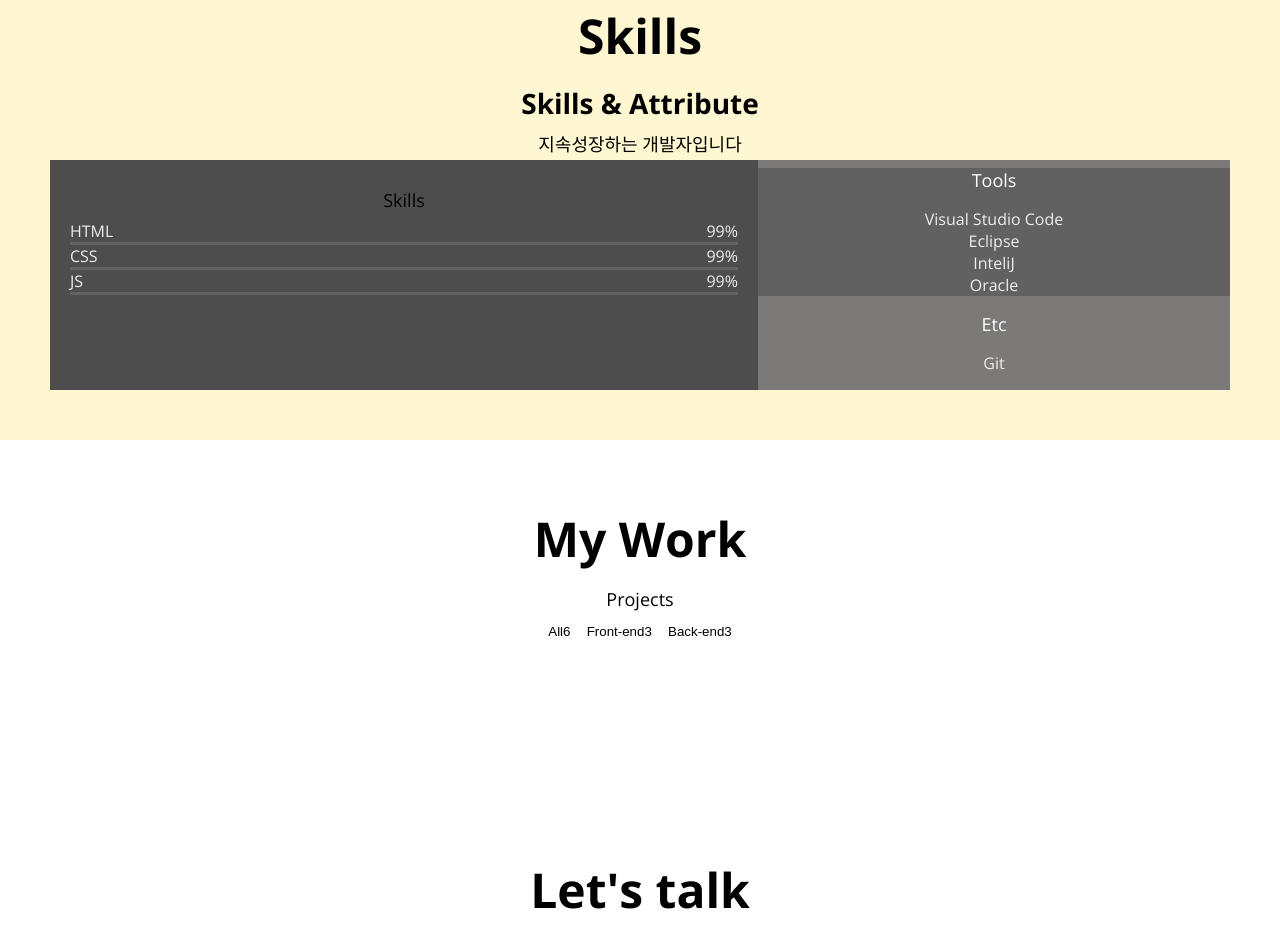
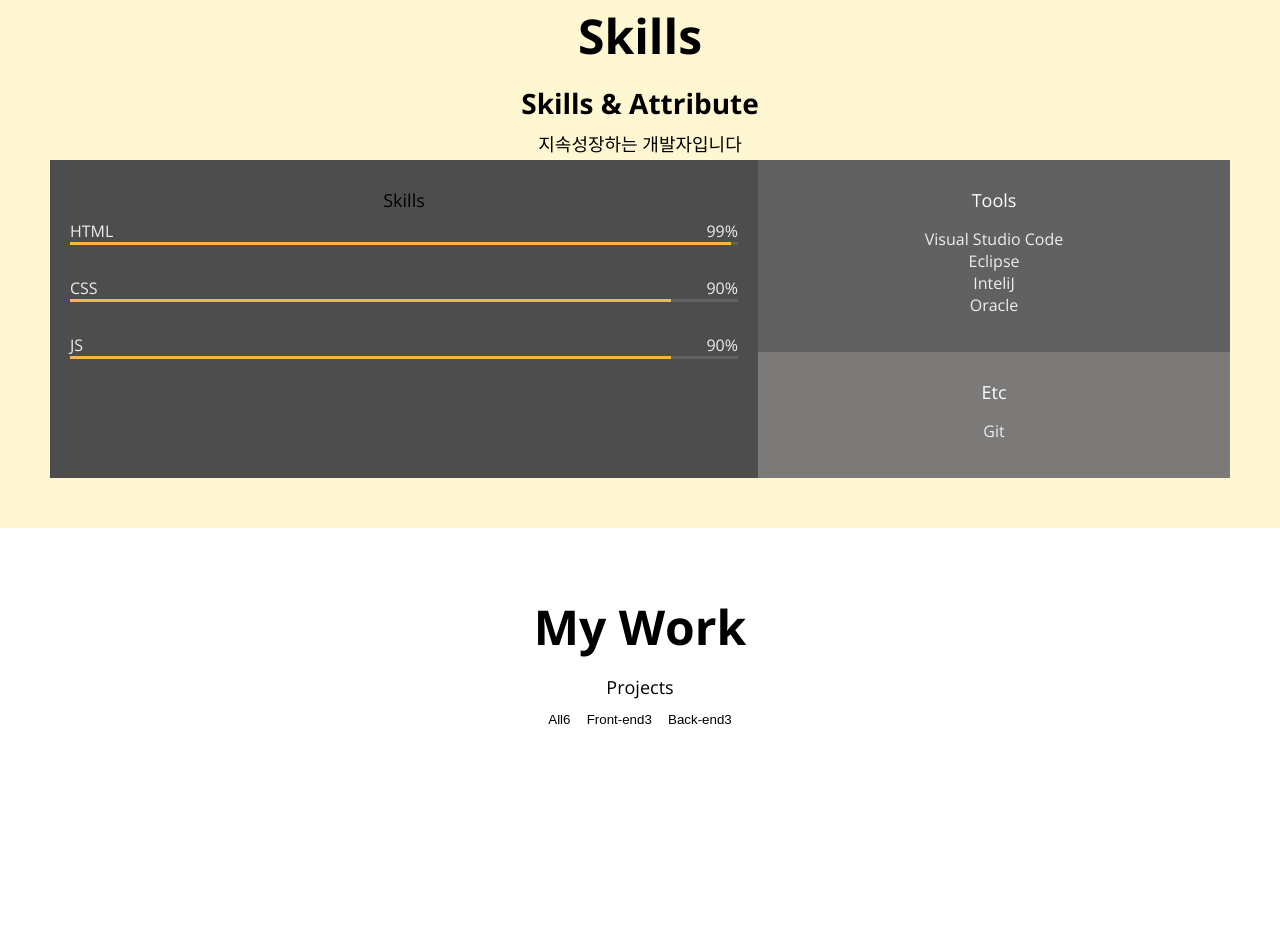
Before and after one commit to monty420420/FE_PF, a plain HTML site: page index.html in a window 1280 px wide. Shown: the part 1926-2861 px from the top of the page. Drawn offline with nearby package versions, Linux system fonts and the light colour scheme.

Commit message:
css__skill2

```diff
--- a/index.html
+++ b/index.html
@@ -135,25 +135,25 @@
             <span>99%</span>
           </div>
           <div class="skill__bar">
-            <div class="skill__value"></div>
+            <div class="skill__value" style="width: 99%;"></div>
           </div>
         </div>
         <div class="skill">
           <div class="skill_description">
             <span>CSS</span>
-            <span>99%</span>
+            <span>90%</span>
           </div>
           <div class="skill__bar">
-            <div class="skill__value"></div>
+            <div class="skill__value" style="width: 90%;"></div>
           </div>
         </div>
         <div class="skill">
           <div class="skill_description">
             <span>JS</span>
-            <span>99%</span>
+            <span>90%</span>
           </div>
           <div class="skill__bar">
-            <div class="skill__value"></div>
+            <div class="skill__value" style="width: 90%;"></div>
           </div>
         </div>
         </div>
--- a/style.css
+++ b/style.css
@@ -202,6 +202,10 @@
      padding: 20px;
   }
 
+  .skill{
+      margin-bottom: 32px;
+  }
+
   .skill_description{
       display: flex;
       justify-content: space-between;
@@ -213,6 +217,12 @@
       background-color: var(--color-grey);
   }
 
+  .skill__value{
+      width: 70%;
+      height: 3px;
+      background-color: var(--color-orange);
+  }
+
   .skillset_right{
     flex-basis: 40%;
   }
@@ -220,3 +230,8 @@
   .tools{
       background-color: var(--color-grey);
   }
+
+  .tools,
+  .etc{
+      padding: 20px;
+  }
```
